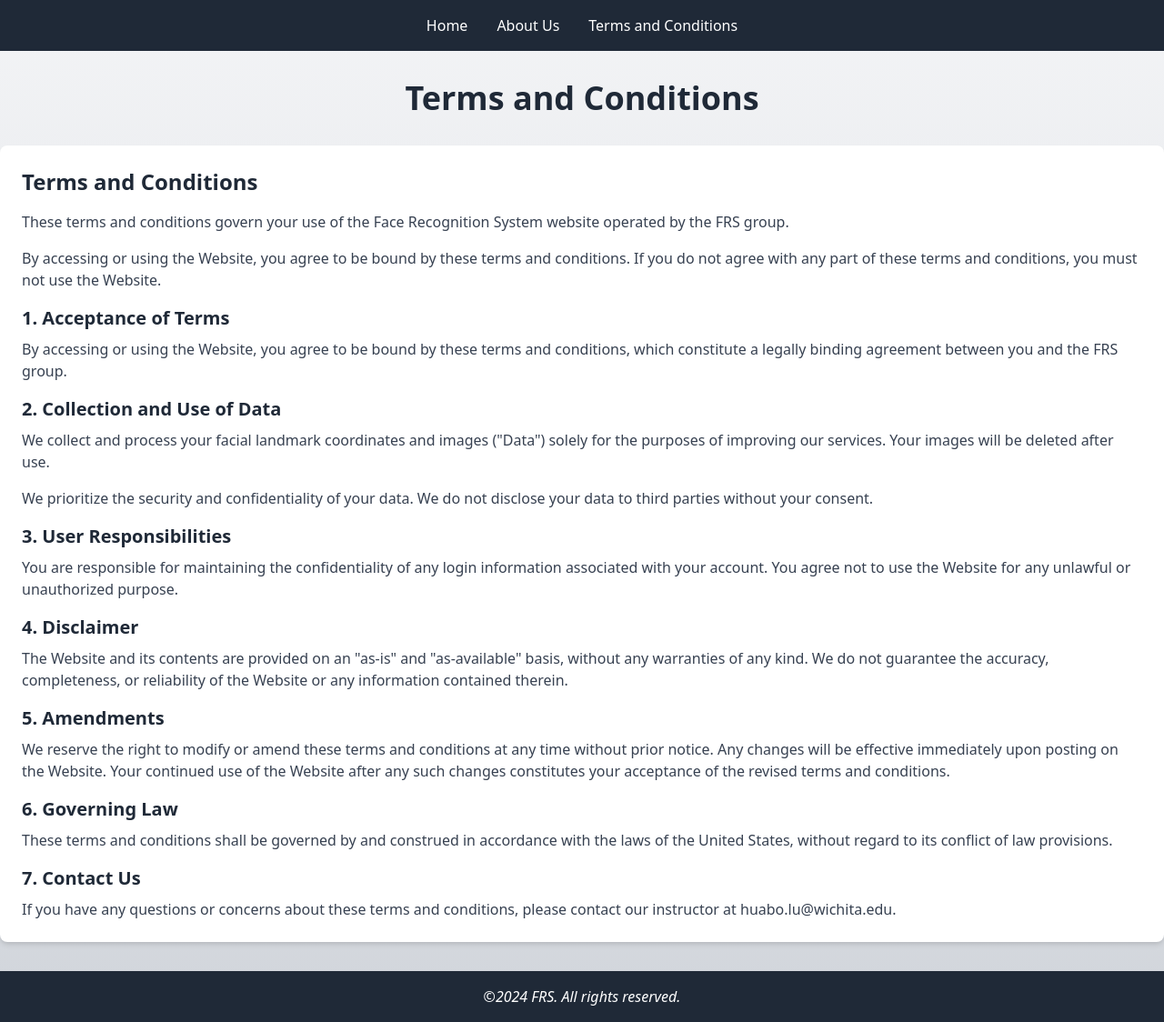
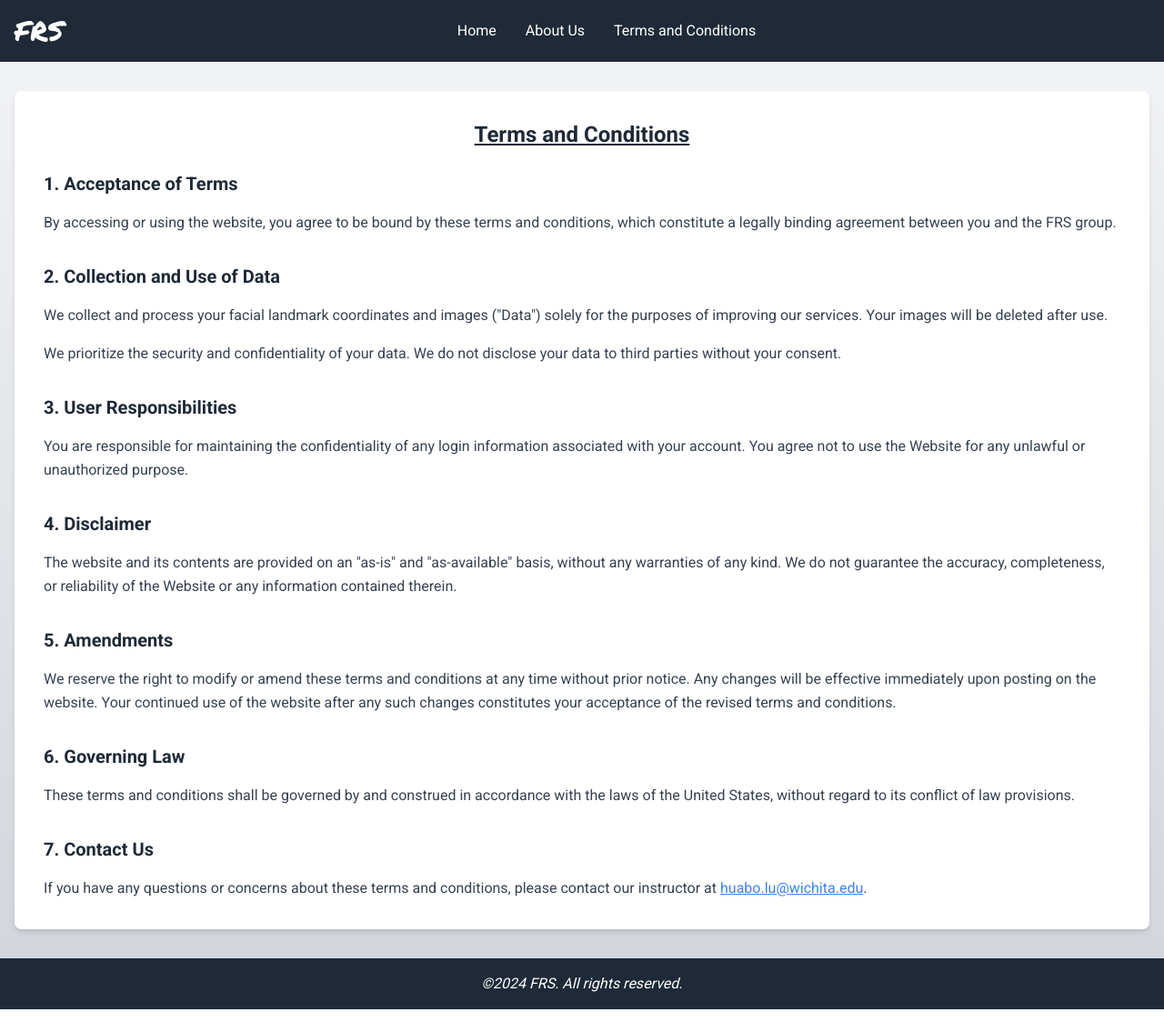
Before and after one commit to Khang261002/Face-Recognition-System, a plain HTML site: page GUI/templates/terms.html in a window 1280 px wide. Shown: the whole page at 91% size. Drawn offline with nearby package versions, Linux system fonts and the light colour scheme.

Commit message:
Added logo and minor styling tweaks across all pages.

```diff
--- a/GUI/templates/terms.html
+++ b/GUI/templates/terms.html
@@ -5,38 +5,72 @@
     <meta name="viewport" content="width=device-width, initial-scale=1.0">
     <title>FRS - Terms and Conditions</title>
     <link href="https://cdn.jsdelivr.net/npm/tailwindcss@2.2.19/dist/tailwind.min.css" rel="stylesheet">
+    <link rel="preconnect" href="https://fonts.googleapis.com">
+    <link rel="preconnect" href="https://fonts.gstatic.com" crossorigin>
+    <link href="https://fonts.googleapis.com/css2?family=Permanent+Marker&display=swap&family=Roboto:wght@400;700&display=swap" rel="stylesheet">
+    <style>
+        .font-permanent-marker {
+            font-family: 'Permanent Marker', cursive;
+        }
+        .font-roboto {
+            font-family: 'Roboto', sans-serif;
+        }
+    </style>
 </head>
-<body class="bg-gradient-to-b from-gray-100 to-gray-300 min-h-screen flex flex-col">
-    <div class="navbar bg-gray-800 text-white p-4 flex justify-center">
-        <a href="index.html" class="hover:text-gray-300 mx-4">Home</a>
-        <a href="about.html" class="hover:text-gray-300 mx-4">About Us</a>
-        <a href="terms.html" class="hover:text-gray-300 mx-4">Terms and Conditions</a>
+<body class="bg-gradient-to-b from-gray-100 to-gray-300 min-h-screen flex flex-col items-center font-roboto">
+    <div class="navbar bg-gray-800 text-white p-4 flex items-center w-full">
+        <div class="text-3xl font-permanent-marker flex-shrink-0">
+            FRS
+        </div>
+        <div class="flex-grow flex justify-center">
+            <a href="index.html" class="hover:text-gray-300 mx-4">Home</a>
+            <a href="about.html" class="hover:text-gray-300 mx-4">About Us</a>
+            <a href="terms.html" class="hover:text-gray-300 mx-4">Terms and Conditions</a>
+        </div>
     </div>
 
-    <div class="container mx-auto mt-8 flex-grow">
-        <h1 class="text-4xl font-bold text-center mb-8 text-gray-800">Terms and Conditions</h1>
-        <div class="bg-white p-6 rounded-lg shadow-md">
-            <h3 class="text-2xl font-semibold mb-4 text-gray-800">Terms and Conditions</h3>
-            <p class="mb-4 text-gray-700">These terms and conditions govern your use of the Face Recognition System website operated by the FRS group.</p>
-            <p class="mb-4 text-gray-700">By accessing or using the Website, you agree to be bound by these terms and conditions. If you do not agree with any part of these terms and conditions, you must not use the Website.</p>
-            <h4 class="text-xl font-semibold mb-2 text-gray-800">1. Acceptance of Terms</h4>
-            <p class="mb-4 text-gray-700">By accessing or using the Website, you agree to be bound by these terms and conditions, which constitute a legally binding agreement between you and the FRS group.</p>
-            <h4 class="text-xl font-semibold mb-2 text-gray-800">2. Collection and Use of Data</h4>
-            <p class="mb-4 text-gray-700">We collect and process your facial landmark coordinates and images ("Data") solely for the purposes of improving our services. Your images will be deleted after use.</p>
-            <p class="mb-4 text-gray-700">We prioritize the security and confidentiality of your data. We do not disclose your data to third parties without your consent.</p>
-            <h4 class="text-xl font-semibold mb-2 text-gray-800">3. User Responsibilities</h4>
-            <p class="mb-4 text-gray-700">You are responsible for maintaining the confidentiality of any login information associated with your account. You agree not to use the Website for any unlawful or unauthorized purpose.</p>
-            <h4 class="text-xl font-semibold mb-2 text-gray-800">4. Disclaimer</h4>
-            <p class="mb-4 text-gray-700">The Website and its contents are provided on an "as-is" and "as-available" basis, without any warranties of any kind. We do not guarantee the accuracy, completeness, or reliability of the Website or any information contained therein.</p>
-            <h4 class="text-xl font-semibold mb-2 text-gray-800">5. Amendments</h4>
-            <p class="mb-4 text-gray-700">We reserve the right to modify or amend these terms and conditions at any time without prior notice. Any changes will be effective immediately upon posting on the Website. Your continued use of the Website after any such changes constitutes your acceptance of the revised terms and conditions.</p>
-            <h4 class="text-xl font-semibold mb-2 text-gray-800">6. Governing Law</h4>
-            <p class="mb-4 text-gray-700">These terms and conditions shall be governed by and construed in accordance with the laws of the United States, without regard to its conflict of law provisions.</p>
-            <h4 class="text-xl font-semibold mb-2 text-gray-800">7. Contact Us</h4>
-            <p class="text-gray-700">If you have any questions or concerns about these terms and conditions, please contact our instructor at huabo.lu@wichita.edu.</p>
+    <div class="container mx-auto mt-8 flex-grow px-4">
+        <div class="bg-white p-8 rounded-lg shadow-md">
+            <h3 class="text-2xl font-bold mb-6 text-gray-800 text-center underline">Terms and Conditions</h3>
+            <div class="mb-8">
+                <h4 class="text-xl font-semibold mb-4 text-gray-800">1. Acceptance of Terms</h4>
+                <p class="text-gray-700 leading-relaxed">By accessing or using the website, you agree to be bound by these terms and conditions, which constitute a legally binding agreement between you and the FRS group.</p>
+            </div>
+
+            <div class="mb-8">
+                <h4 class="text-xl font-semibold mb-4 text-gray-800">2. Collection and Use of Data</h4>
+                <p class="text-gray-700 leading-relaxed mb-4">We collect and process your facial landmark coordinates and images ("Data") solely for the purposes of improving our services. Your images will be deleted after use.</p>
+                <p class="text-gray-700 leading-relaxed">We prioritize the security and confidentiality of your data. We do not disclose your data to third parties without your consent.</p>
+            </div>
+
+            <div class="mb-8">
+                <h4 class="text-xl font-semibold mb-4 text-gray-800">3. User Responsibilities</h4>
+                <p class="text-gray-700 leading-relaxed">You are responsible for maintaining the confidentiality of any login information associated with your account. You agree not to use the Website for any unlawful or unauthorized purpose.</p>
+            </div>
+
+            <div class="mb-8">
+                <h4 class="text-xl font-semibold mb-4 text-gray-800">4. Disclaimer</h4>
+                <p class="text-gray-700 leading-relaxed">The website and its contents are provided on an "as-is" and "as-available" basis, without any warranties of any kind. We do not guarantee the accuracy, completeness, or reliability of the Website or any information contained therein.</p>
+            </div>
+
+            <div class="mb-8">
+                <h4 class="text-xl font-semibold mb-4 text-gray-800">5. Amendments</h4>
+                <p class="text-gray-700 leading-relaxed">We reserve the right to modify or amend these terms and conditions at any time without prior notice. Any changes will be effective immediately upon posting on the website. Your continued use of the website after any such changes constitutes your acceptance of the revised terms and conditions.</p>
+            </div>
+
+            <div class="mb-8">
+                <h4 class="text-xl font-semibold mb-4 text-gray-800">6. Governing Law</h4>
+                <p class="text-gray-700 leading-relaxed">These terms and conditions shall be governed by and construed in accordance with the laws of the United States, without regard to its conflict of law provisions.</p>
+            </div>
+
+            <div>
+                <h4 class="text-xl font-semibold mb-4 text-gray-800">7. Contact Us</h4>
+                <p class="text-gray-700 leading-relaxed">If you have any questions or concerns about these terms and conditions, please contact our instructor at <a href="mailto:huabo.lu@wichita.edu" class="text-blue-500 underline">huabo.lu@wichita.edu</a>.</p>
+            </div>
         </div>
     </div>
-    <footer class="text-center p-4 bg-gray-800 text-white mt-8">
+
+    <footer class="text-center p-4 bg-gray-800 text-white w-full mt-8">
         <p><i>&copy;2024 FRS. All rights reserved.</i></p>
     </footer>
 </body>
```
Also changed, not shown: GUI/templates/about.html (+17 -4 lines), GUI/templates/checkin.html (+20 -7 lines), GUI/templates/collecting.html (+21 -8 lines), GUI/templates/index.html (+19 -6 lines), GUI/templates/register.html (+19 -6 lines).
